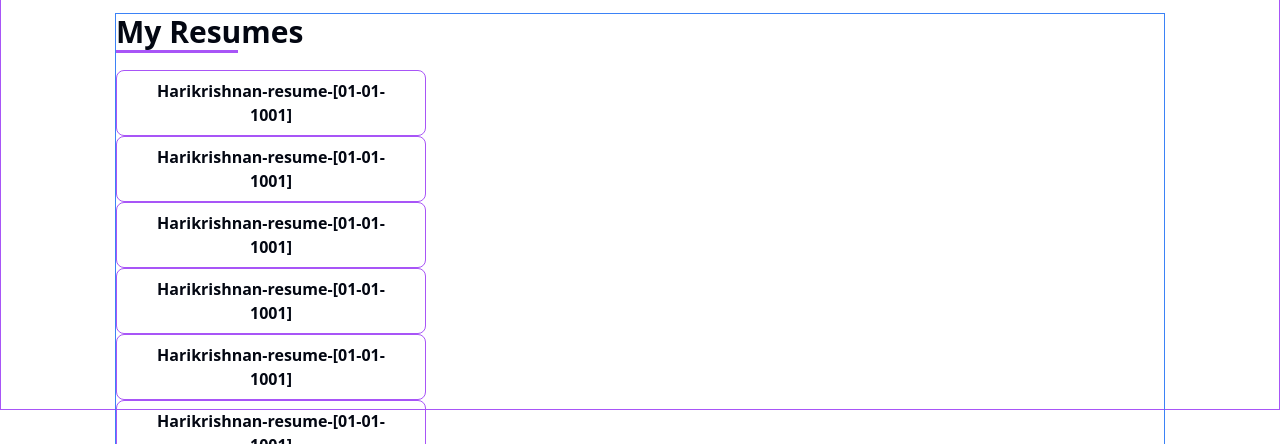
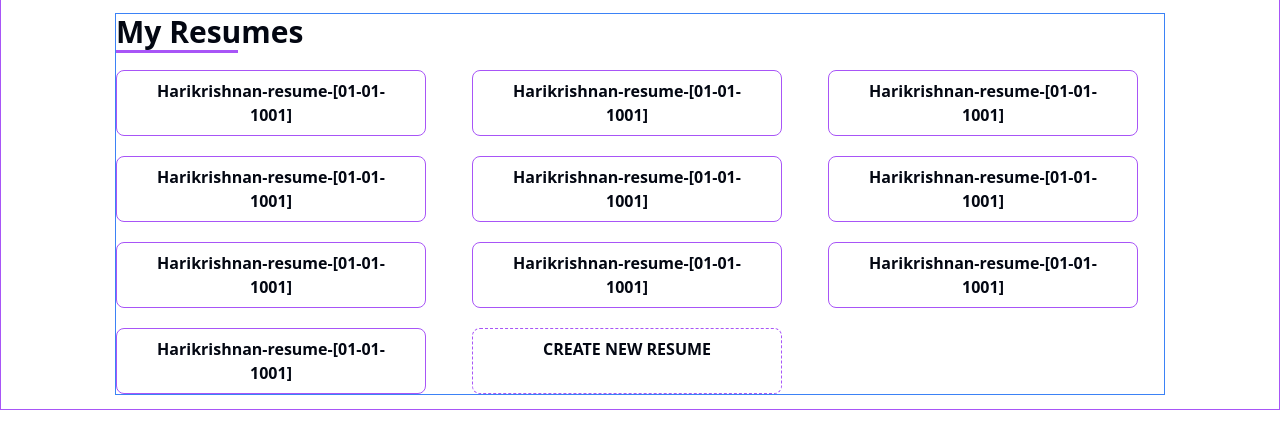
Before and after one commit to HarikrishnanYPR1707/EcliptiQ, a React (Vite) app in the folder client/: page /profile/1 in a window 1280 px wide. Shown: the part 470-914 px from the top of the page. After the commit the page ends 880 px from the top, so only its background shows below. Built offline with nearby package versions, Linux system fonts and the light colour scheme; no server answers; a web font is replaced by a local one.

Commit message:
Added mapping content

```diff
--- a/client/src/pages/UserProfile.jsx
+++ b/client/src/pages/UserProfile.jsx
@@ -3,8 +3,10 @@ import { useParams } from "react-router-dom";
 import { userProfileUrlContext } from "@/Contexts/userDataContext";
 import { IoHome } from "react-icons/io5";
 import Card from "@/components/Card";
+import { useNavigate } from "react-router-dom";
 
 const UesrProflie = () => {
+  const navigate = useNavigate();
   const { userProfileUrlLink } = useContext(userProfileUrlContext);
   const { userName } = useParams();
 
@@ -50,12 +52,18 @@ const UesrProflie = () => {
           <h1 className="relative mb-5 w-fit text-3xl font-black before:absolute before:left-0 before:top-full before:h-[3px] before:w-[65%] before:bg-purple-500 before:duration-700 before:ease-inOutQuint group-hover:before:w-full">
             My Resumes
           </h1>
-          <div className="">
+          <div className="grid grid-cols-3 gap-5">
             {Array(10)
               .fill(true)
               .map((card, index) => (
                 <Card />
               ))}
+            <div
+              onClick={() => navigate("/information/newResume")}
+              className="w-[310px] cursor-pointer rounded-lg border border-dashed border-purple-500 px-5 py-2 text-center font-bold uppercase"
+            >
+              Create New Resume
+            </div>
           </div>
         </div>
       </div>
```
